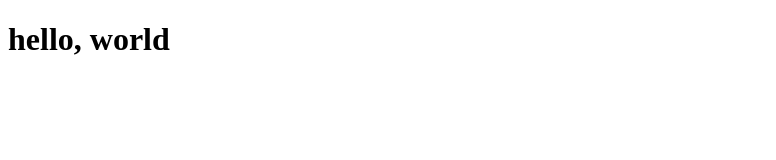
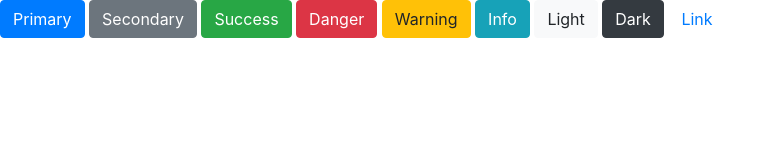
Before and after one commit to 18Buchi/my-site, a plain HTML site: page index.html in a window 1280 px wide. Shown: the whole page, without its empty margins (0-776 px from the left). Drawn offline with nearby package versions, Linux system fonts and the light colour scheme.

Commit message:
✨ ブートストラップ動作確認

```diff
--- a/index.html
+++ b/index.html
@@ -1,13 +1,29 @@
 <!DOCTYPE html>
 <html lang="en">
-<head>
-  <meta charset="UTF-8">
-  <meta http-equiv="X-UA-Compatible" content="IE=edge">
-  <meta name="viewport" content="width=device-width, initial-scale=1.0">
-  <title>Document</title>
-</head>
-<body>
-  <h1>hello, world</h1>
+  <head>
+    <meta charset="UTF-8" />
+    <meta http-equiv="X-UA-Compatible" content="IE=edge" />
+    <meta name="viewport" content="width=device-width, initial-scale=1.0" />
+    <link
+      rel="stylesheet"
+      href="./node_modules/bootstrap/dist/css/bootstrap.min.css"
+    />
+    <title>Document</title>
+  </head>
+  <body>
+    <button type="button" class="btn btn-primary">Primary</button>
+    <button type="button" class="btn btn-secondary">Secondary</button>
+    <button type="button" class="btn btn-success">Success</button>
+    <button type="button" class="btn btn-danger">Danger</button>
+    <button type="button" class="btn btn-warning">Warning</button>
+    <button type="button" class="btn btn-info">Info</button>
+    <button type="button" class="btn btn-light">Light</button>
+    <button type="button" class="btn btn-dark">Dark</button>
 
-</body>
+    <button type="button" class="btn btn-link">Link</button>
+
+    <script src="./node_modules/jquery/dist/jquery.slim.min.js"></script>
+    <script src="./node_modules/popper.js/dist/umd/popper.min.js"></script>
+    <script src="./node_modules/bootstrap/dist/js/bootstrap.min.js"></script>
+  </body>
 </html>
```
